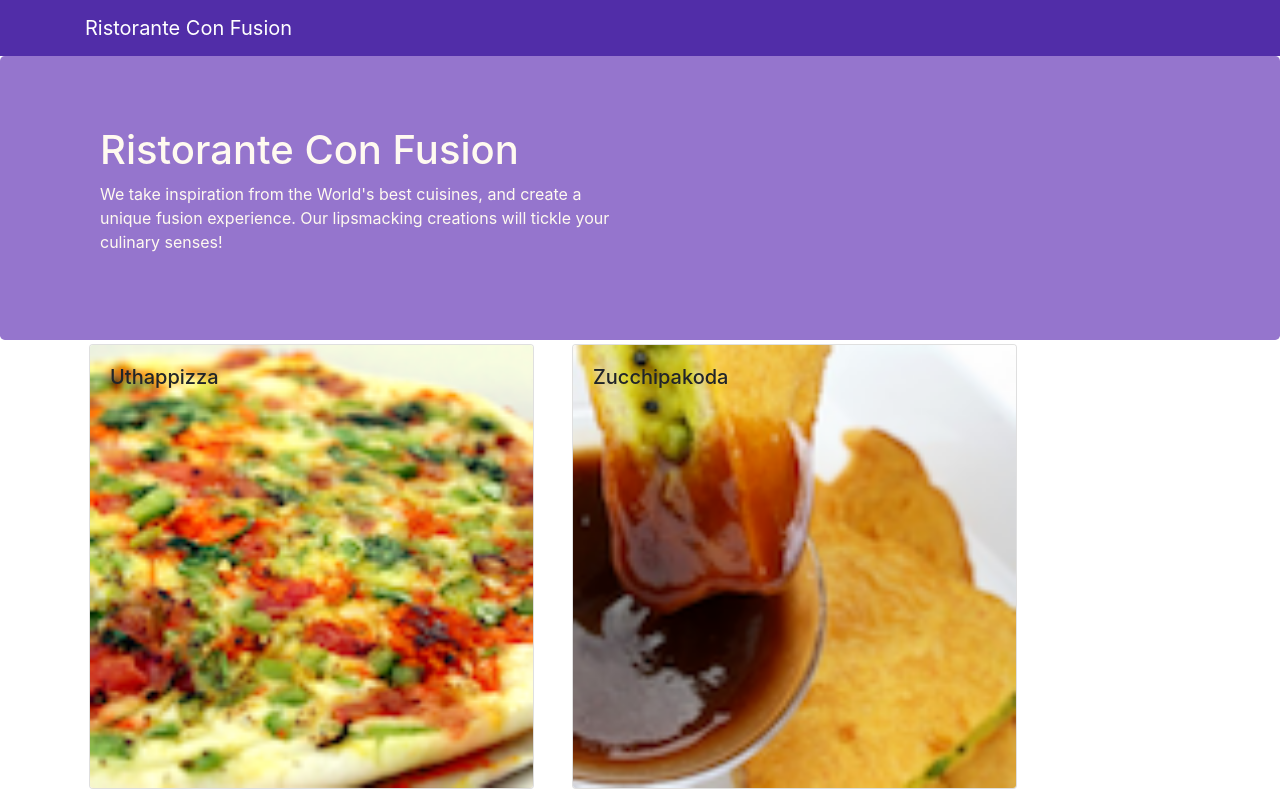
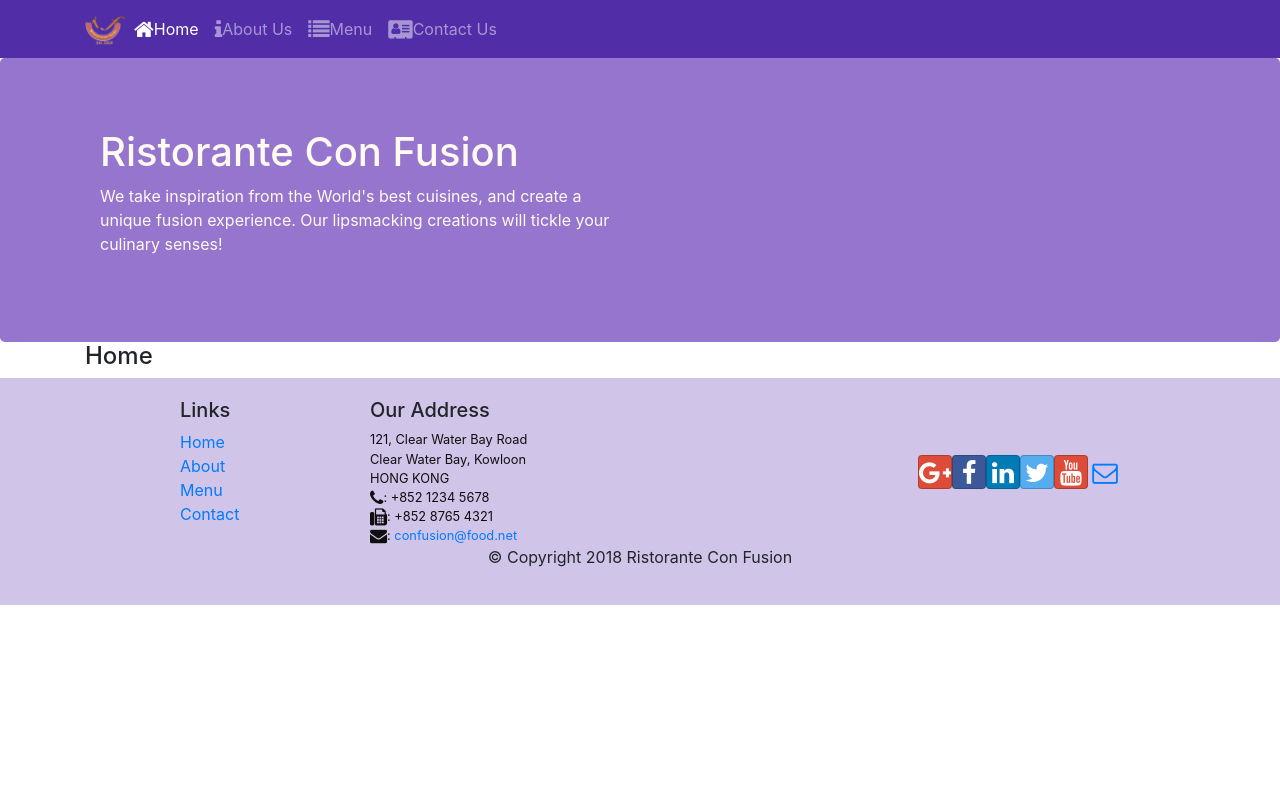
Before and after one commit to saulet01/react, a React (Create React App) app in the folder confusion/: page /home in a window 1280 px wide. Shown: the top 795 px of the page. Built offline with nearby package versions, Linux system fonts and the light colour scheme.

Commit message:
Introduction to React Router, added Navbar and links to Footer

```diff
--- a/confusion/src/components/FooterComponent.js
+++ b/confusion/src/components/FooterComponent.js
@@ -1,4 +1,5 @@
 import React from 'react';
+import {Link} from 'react-router-dom';
 
 function Footer(props){
   return(
@@ -8,10 +9,10 @@
                 <div className="col-4 offset-1 col-sm-2">
                     <h5>Links</h5>
                     <ul className="list-unstyled">
-                        <li><a href="#">Home</a></li>
-                        <li><a href="#">About</a></li>
-                        <li><a href="#">Menu</a></li>
-                        <li><a href="contactus.html">Contact</a></li>
+                        <li><Link to="/home">Home</Link></li>
+                        <li><Link to="/aboutus">About</Link></li>
+                        <li><Link to="/menu">Menu</Link></li>
+                        <li><Link to="/contactus">Contact</Link></li>
                     </ul>
                 </div>
                 <div className="col-7 col-sm-5">
--- a/confusion/src/components/HeaderComponent.js
+++ b/confusion/src/components/HeaderComponent.js
@@ -1,14 +1,48 @@
 import React, {Component} from 'react';
-import {Navbar, NavbarBrand, Jumbotron} from 'reactstrap';
+import {Navbar, NavbarBrand, Nav, NavbarToggler, Collapse, NavItem, Jumbotron} from 'reactstrap';
+import {NavLink} from 'react-router-dom';
 
 class HeaderComponent extends Component{
+  constructor(props){
+    super(props);
+
+    this.state ={
+      isNavOpen: false
+    };
+
+    this.toggleNav = this.toggleNav.bind(this);
+  }
+
+  toggleNav(){
+    this.setState({
+      isNavOpen: !this.state.isNavOpen
+    });
+  }
+
   render(){
     return(
       <>
-        <Navbar dark>
+        <Navbar dark expand="md">
           <div className="container">
-            <NavbarBrand href="/">Ristorante Con Fusion
+            <NavbarToggler onClick={this.toggleNav} />
+            <NavbarBrand className = "mr-auto" href="/"><img src="assets/images/logo.png" height="30" width="41" alt="Logo"/>
             </NavbarBrand>
+            <Collapse isOpen={this.state.isNavOpen} navbar>
+              <Nav navbar>
+                <NavItem>
+                  <NavLink className="nav-link" to="/home"><span className="fa fa-home fa-lg"></span>Home</NavLink>
+                </NavItem>
+                <NavItem>
+                  <NavLink className="nav-link" to="/aboutus"><span className="fa fa-info fa-lg"></span>About Us</NavLink>
+                </NavItem>
+                <NavItem>
+                  <NavLink className="nav-link" to="/menu"><span className="fa fa-list fa-lg"></span>Menu</NavLink>
+                </NavItem>
+                <NavItem>
+                  <NavLink className="nav-link" to="/contactus"><span className="fa fa-address-card fa-lg"></span>Contact Us</NavLink>
+                </NavItem>
+              </Nav>
+            </Collapse>
           </div>
         </Navbar>
         <Jumbotron>
--- a/confusion/src/components/MainComponent.js
+++ b/confusion/src/components/MainComponent.js
@@ -4,28 +4,32 @@
 import DishDetail from './DishdetailComponent';
 import HeaderComponent from './HeaderComponent';
 import Footer from './FooterComponent';
+import Home from './HomeComponent';
+import {Switch, Route, Redirect} from 'react-router-dom';
 
 class MainComponent extends Component {
   constructor(props){
     super(props);
     this.state = {
       dishes: DISHES,
-      selectedDish: null
     }
   }
 
-  onDishSelect(dishId){
-    this.setState({
-      selectedDish: dishId
-    });
-  }
+  render() {
+    const HomePage = () => {
+      return(
+        <Home />
+      );
+    }
 
-  render() {
     return (
       <div>
           <HeaderComponent />
-          <Menu dishes = {this.state.dishes} onClick={(dishId) => this.onDishSelect(dishId)}/>
-          <DishDetail dish = {this.state.dishes.filter((dish) => dish.id === this.state.selectedDish)[0]}/>
+          <Switch>
+            <Route path="/home" component={HomePage} />
+            <Route exact path="/menu" component = { () => <Menu dishes={this.state.dishes} />} />
+            <Redirect to="/home" />
+          </Switch>
           <Footer />
       </div>
     );
```
